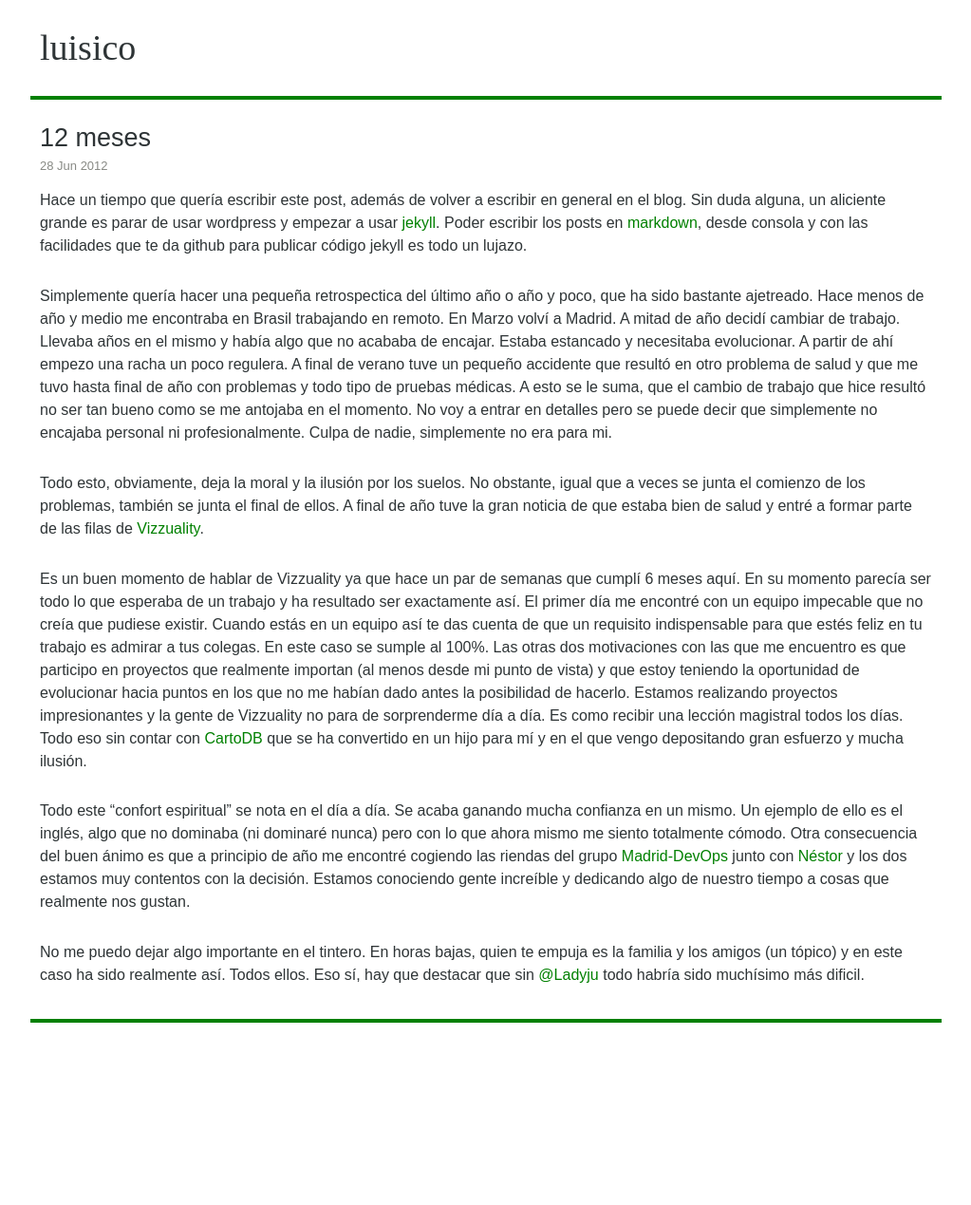
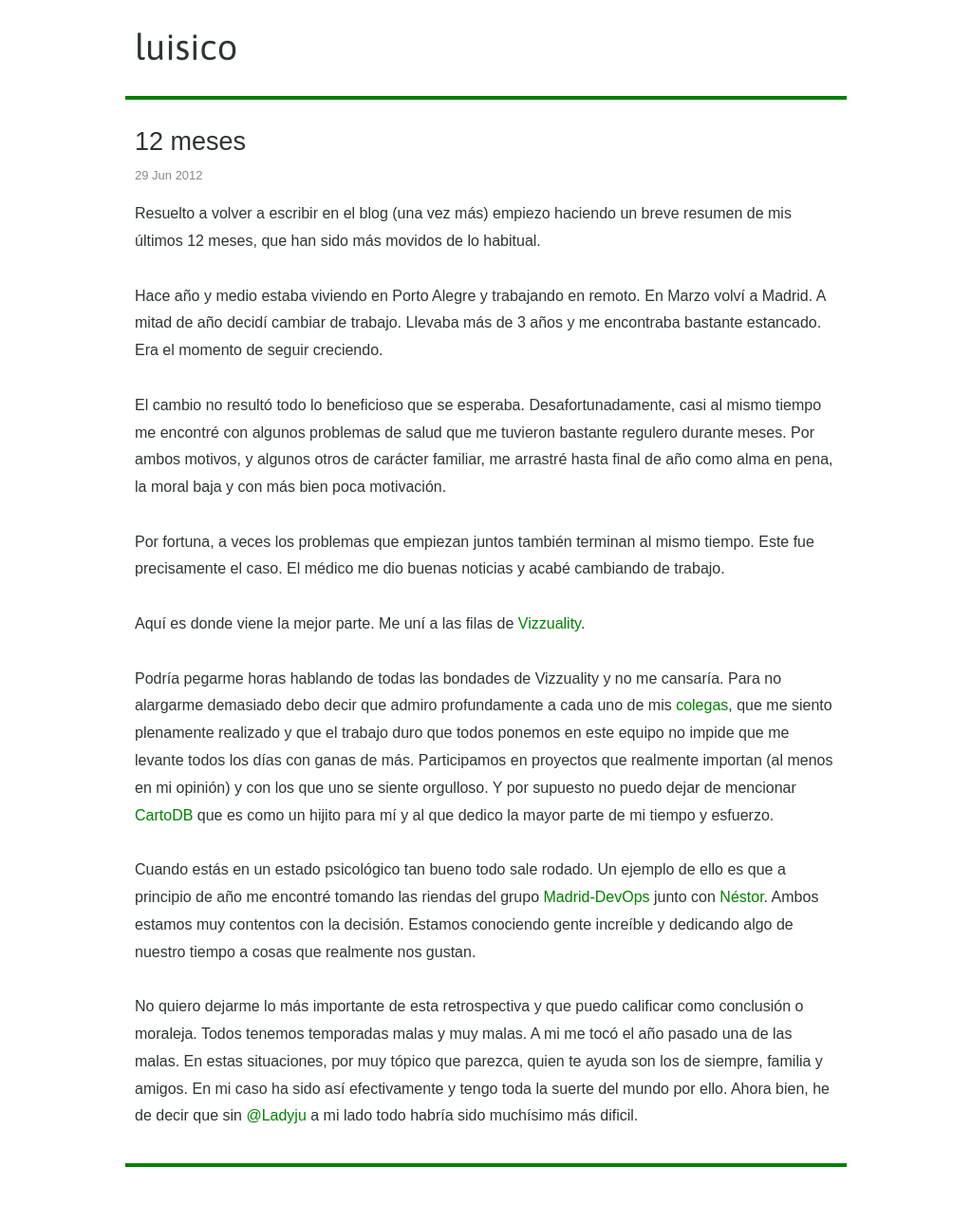
Before and after one commit to luisbosque/luisbosque.github.com, a Jekyll site: the page built from _posts/2012-06-28-12-meses.markdown, in a window 1280 px wide. Shown: the whole page at 95% size, without its empty margins (128-1151 px from the left). Built offline with Jekyll 4.4.1, drawn with Linux system fonts in a browser that asks for light colours; some web fonts are replaced; Markdown is read by kramdown in place of the engine named in the settings; before the commit the page ends 1117 px from its top, so only the background shows below that.

Commit message:
some style changes and new post

```diff
--- a/_layouts/base.html
+++ b/_layouts/base.html
@@ -8,6 +8,7 @@
     <title>{{ page.title }}</title>
     <link rel="stylesheet" href="/css/styles.css" type="text/css" media="screen" />
     <link rel="stylesheet" href="/css/highlighting.css" type="text/css" media="screen" />
+    <link rel="stylesheet" type="text/css" href="http://fonts.googleapis.com/css?family=Droid+Sans|Asap">
   </head>
   <body>
     <div class="wrapper">
--- a/_posts/2012-06-28-12-meses.markdown
+++ b/_posts/2012-06-28-12-meses.markdown
@@ -4,23 +4,22 @@
 status: publish
 type: post
 published: true
-date: 2012-06-28 01:10:00
+date: 2012-06-29 01:35:00
 ---
 
-Hace un tiempo que quería escribir este post, además de volver a escribir en general en el blog.
-Sin duda alguna, un aliciente grande es parar de usar wordpress y empezar a usar [jekyll](http://jekyllrb.com/). Poder escribir los posts en [markdown](http://en.wikipedia.org/wiki/Markdown), desde consola y con las facilidades que te da github para publicar código jekyll es todo un lujazo.
+Resuelto a volver a escribir en el blog (una vez más) empiezo haciendo un breve resumen de mis últimos 12 meses, que han sido más movidos de lo habitual.
 
-Simplemente quería hacer una pequeña retrospectica del último año o año y poco, que ha sido bastante ajetreado.
-Hace menos de año y medio me encontraba en Brasil trabajando en remoto. En Marzo volví a Madrid. A mitad de año decidí cambiar de trabajo. Llevaba años en el mismo y había algo que no acababa de encajar. Estaba estancado y necesitaba evolucionar.
-A partir de ahí empezo una racha un poco regulera. A final de verano tuve un pequeño accidente que resultó en otro problema de salud y que me tuvo hasta final de año con problemas y todo tipo de pruebas médicas. A esto se le suma, que el cambio de trabajo que hice resultó no ser tan bueno como se me antojaba en el momento. No voy a entrar en detalles pero se puede decir que simplemente no encajaba personal ni profesionalmente. Culpa de nadie, simplemente no era para mi.
+Hace año y medio estaba viviendo en Porto Alegre y trabajando en remoto. En Marzo volví a Madrid. A mitad de año decidí cambiar de trabajo. Llevaba más de 3 años y me encontraba bastante estancado. Era el momento de seguir creciendo.
 
-Todo esto, obviamente, deja la moral y la ilusión por los suelos. No obstante, igual que a veces se junta el comienzo de los problemas, también se junta el final de ellos. A final de año tuve la gran noticia de que estaba bien de salud y entré a formar parte de las filas de [Vizzuality](http://vizzuality.com/).
+El cambio no resultó todo lo beneficioso que se esperaba. Desafortunadamente, casi al mismo tiempo me encontré con algunos problemas de salud que me tuvieron bastante regulero durante meses. Por ambos motivos, y algunos otros de carácter familiar, me arrastré hasta final de año como alma en pena, la moral baja y con más bien poca motivación.
 
-Es un buen momento de hablar de Vizzuality ya que hace un par de semanas que cumplí 6 meses aquí.
-En su momento parecía ser todo lo que esperaba de un trabajo y ha resultado ser exactamente así. El primer día me encontré con un equipo impecable que no creía que pudiese existir. Cuando estás en un equipo así te das cuenta de que un requisito indispensable para que estés feliz en tu trabajo es admirar a tus colegas. En este caso se sumple al 100%. Las otras dos motivaciones con las que me encuentro es que participo en proyectos que realmente importan (al menos desde mi punto de vista) y que estoy teniendo la oportunidad de evolucionar hacia puntos en los que no me habían dado antes la posibilidad de hacerlo.
-Estamos realizando proyectos impresionantes y la gente de Vizzuality no para de sorprenderme día a día. Es como recibir una lección magistral todos los días.
-Todo eso sin contar con [CartoDB](http://cartodb.com/) que se ha convertido en un hijo para mí y en el que vengo depositando gran esfuerzo y mucha ilusión.
+Por fortuna, a veces los problemas que empiezan juntos también terminan al mismo tiempo. Este fue precisamente el caso. El médico me dio buenas noticias y acabé cambiando de trabajo.
 
-Todo este "confort espiritual" se nota en el día a día. Se acaba ganando mucha confianza en un mismo. Un ejemplo de ello es el inglés, algo que no dominaba (ni dominaré nunca) pero con lo que ahora mismo me siento totalmente cómodo. Otra consecuencia del buen ánimo es que a principio de año me encontré cogiendo las riendas del grupo [Madrid-DevOps](https://madrid-devops.jottit.com) junto con [Néstor](http://nestor.babuine.net/) y los dos estamos muy contentos con la decisión. Estamos conociendo gente increíble y dedicando algo de nuestro tiempo a cosas que realmente nos gustan.
+Aquí es donde viene la mejor parte. Me uní a las filas de [Vizzuality](http://vizzuality.com/).
 
-No me puedo dejar algo importante en el tintero. En horas bajas, quien te empuja es la familia y los amigos (un tópico) y en este caso ha sido realmente así. Todos ellos. Eso sí, hay que destacar que sin [@Ladyju](https://twitter.com/#!/Ladyju) todo habría sido muchísimo más dificil.
+Podría pegarme horas hablando de todas las bondades de Vizzuality y no me cansaría. Para no alargarme demasiado debo decir que admiro profundamente a cada uno de mis [colegas](http://vizzuality.com/company), que me siento plenamente realizado y que el trabajo duro que todos ponemos en este equipo no impide que me levante todos los días con ganas de más.
+Participamos en proyectos que realmente importan (al menos en mi opinión) y con los que uno se siente orgulloso. Y por supuesto no puedo dejar de mencionar [CartoDB](http://cartodb.com/) que es como un hijito para mí y al que dedico la mayor parte de mi tiempo y esfuerzo.
+
+Cuando estás en un estado psicológico tan bueno todo sale rodado. Un ejemplo de ello es que a principio de año me encontré tomando las riendas del grupo [Madrid-DevOps](https://madrid-devops.jottit.com) junto con [Néstor](http://nestor.babuine.net/). Ambos estamos muy contentos con la decisión. Estamos conociendo gente increíble y dedicando algo de nuestro tiempo a cosas que realmente nos gustan.
+
+No quiero dejarme lo más importante de esta retrospectiva y que puedo calificar como conclusión o moraleja. Todos tenemos temporadas malas y muy malas. A mi me tocó el año pasado una de las malas. En estas situaciones, por muy tópico que parezca, quien te ayuda son los de siempre, familia y amigos. En mi caso ha sido así efectivamente y tengo toda la suerte del mundo por ello. Ahora bien, he de decir que sin [@Ladyju](https://twitter.com/#!/Ladyju) a mi lado todo habría sido muchísimo más dificil.
--- a/css/styles.css
+++ b/css/styles.css
@@ -35,9 +35,9 @@
 
 body {
   background-color: #FFFFFF;
-  font-family: "Droid Sans", sans-serif;
+  font-family: "Asap", sans-serif;
   font-size: x-small;
-  line-height: 1.5;
+  line-height: 1.8;
   color: #2E3436;
 }
 
@@ -51,13 +51,14 @@
 }
 
 .wrapper {
-  width: 96em;
+  width: 76em;
   margin: 0 auto;
   overflow: hidden;
 }
 
 .wrapper .content {
   overflow: hidden;
+  font-family: "Droid Sans", sans-serif;
 }
 
 .wrapper .content, .wrapper .header, .wrapper .footer {
@@ -76,7 +77,6 @@
 
 .wrapper h1 a {
   color: #2E3436;
-  font-family: "Nimbus Roman No9 L";
 }
 
 .wrapper h1 a:hover {
```
